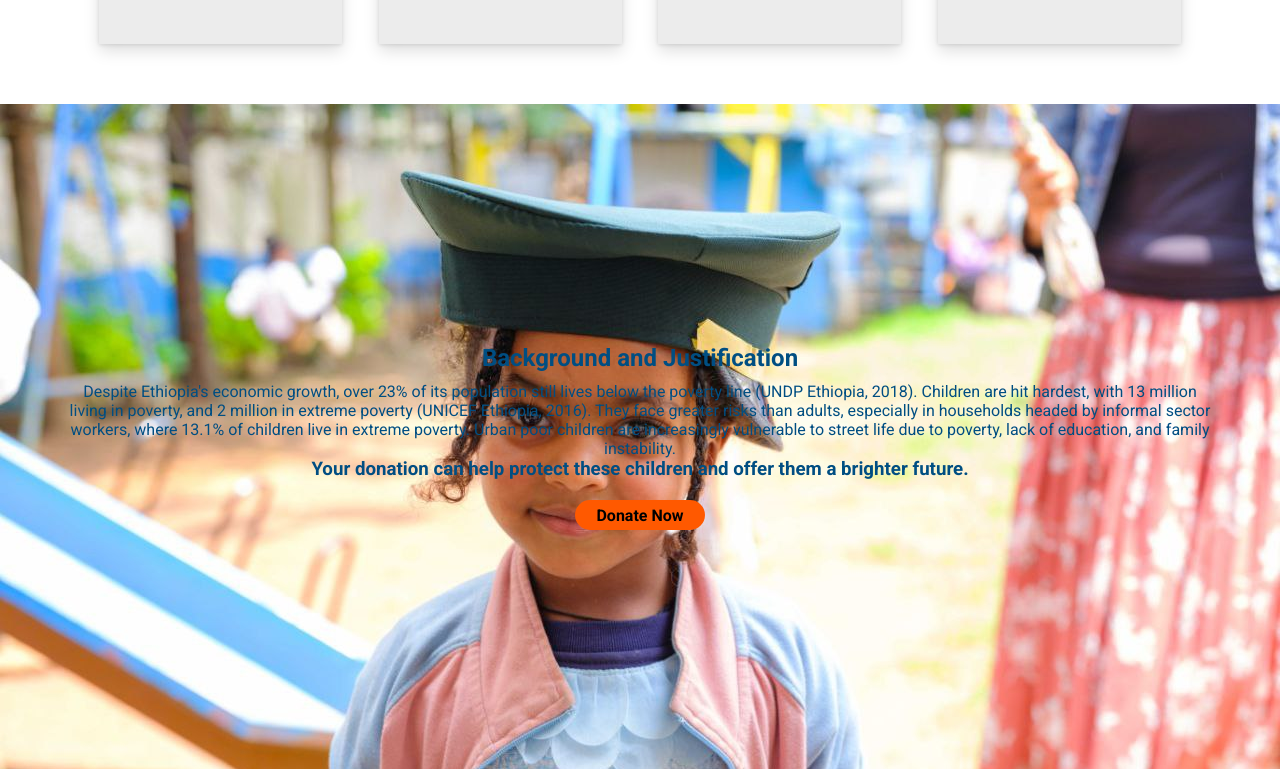
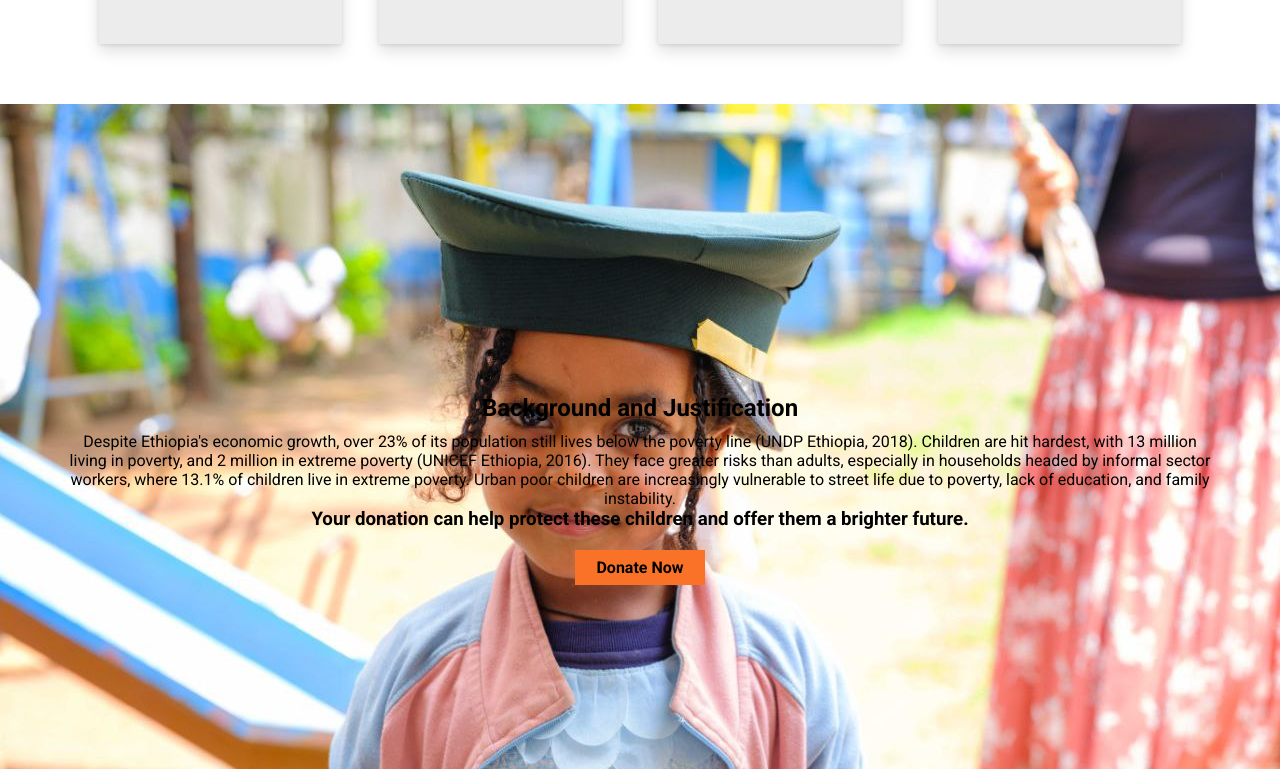
Before and after one commit to yonasman/SCCMA_Website, a React (Vite) app in the folder CLIENT/sccma/: page / in a window 1280 px wide. Shown: the part 1811-2580 px from the top of the page. Built offline with nearby package versions, Linux system fonts and the light colour scheme.

Commit message:
Modify contact form component

```diff
--- a/CLIENT/sccma/Markup/Components/Carousel/carousel.module.css
+++ b/CLIENT/sccma/Markup/Components/Carousel/carousel.module.css
@@ -40,7 +40,7 @@
     font-size: 11px;
     width: 90vw;
     text-align: center;
-    background: linear-gradient(to right,#ff2e7a , #4a98f9);
+    background: linear-gradient(to right,#1ff0ff , #9515c8);
     background-clip: text;
     color: transparent;
 }
--- a/CLIENT/sccma/Markup/Components/Cause/cause.module.css
+++ b/CLIENT/sccma/Markup/Components/Cause/cause.module.css
@@ -3,6 +3,12 @@
     margin: 29px 0;
     background-image: linear-gradient(60deg, #3d3393 0%, #2b76b9 37%, #2cacd1 65%, #35eb93 100%);
     padding-bottom: 15px;
+}
+.cause_container .left_container {
+    order: 2;
+}
+.cause_container .right_container {
+    order: 1;
 }
 .cause_container .left_container h2 {
     text-align: center;
@@ -14,10 +20,10 @@
     content: '';
     display: block;
     width: 75%;
-    height: 0.3px;
+    height: 0.09px;
     background-color: rgb(150, 201, 242);
     position: absolute;
-    left: 12%;
+    left: 10%;
     margin-top: 12px;
 }
 .cause_container .right_container h2::after {
@@ -32,6 +38,7 @@
 }
 .card_container {
     margin: 0 auto;
+
 }
 .right_container h2{
     text-align: center;
@@ -46,15 +53,14 @@
     background-color: #ff5900;
     border: none;
     display: block;
-    height: 30px;
-    width: 130px;
+    height: 34px;
+    width: 120px;
     font-weight: bold;
-    border-radius: 20px;
     cursor: pointer;
     text-decoration: none;
     color: black;
     padding-left: 20px;
-    padding-top: 5px;
+    padding-top: 8px;
     margin: 20px auto;
     margin-top: 34px;
 
@@ -72,26 +78,35 @@
     .cause_container {
         display: flex;
         justify-content: space-between;
-
+    }
+    .cause_container .left_container {
+        order: 1;
+    }
+    .cause_container .right_container {
+        order: 2;
+    }
+    .card_container {
+        padding-left: 18px;
     }
     .featured_card_container {
         width: 40%;
         margin: 0;
-        margin-right: 36px;
+        margin-right: 60px;
     }
+
     .cause_container .right_container h2::after {
         content: '';
         display: block;
-        width: 28%;
+        width: 12.6%;
         height: 0.3px;
         background-color: rgb(150, 201, 242);
         position: absolute;
-        left: 64.1%;
+        left: 69.5%;
         margin-top: 12px;
     }
     .cause_container .left_container h2::after  {
-        width: 70%;
-        left: 15%;
+        width: 49%;
+        left: 17.4%;
     }
     .right_container {
         margin-right: 50px;
@@ -102,10 +117,10 @@
     }
     .cause_container .left_container h2 {
         text-align: start;
-        padding-left: 86px;
+        padding-left: 105px;
     }
     .donate_btn {
-        padding-top: 5px;
+        padding-top: 7px;
         padding-left: 17px;
         border: 1.9px solid #ff5900;
         margin-right: 30px;
--- a/CLIENT/sccma/Markup/Components/CauseCard/causeCard.module.css
+++ b/CLIENT/sccma/Markup/Components/CauseCard/causeCard.module.css
@@ -73,11 +73,11 @@
     .causeCard_container::after{
         content: '';
         display: block;
-        width: 38%;
+        width: 30.5%;
         height: 0.3px;
         background-color: rgb(148, 181, 207);
         position: absolute;
-        left: 8%;
+        left: 7.8%;
         margin-top: 220px;
     }
     .causeCard_container img {
--- a/CLIENT/sccma/Markup/Components/ContactForm/contactForm.module.css
+++ b/CLIENT/sccma/Markup/Components/ContactForm/contactForm.module.css
@@ -51,14 +51,15 @@
 
 }
 .form_container .submit_btn input{
-        width: 150px;
-        height: 30px;
-        background-color: #ff5500;
+        width: 95px;
+        height: 29px;
+        background-color: #ff7a38;
         border: none;
         font-size: 16px;
         font-weight: bold;
         cursor: pointer;
-
+        font-size: 17px;
+        padding-right: 6px;
 }
 .form_container .submit_btn input:hover {
     background-color: #fff;
@@ -67,7 +68,11 @@
 @media (min-width:768px) {
 
     .form_container input {
-        height: 27px;
+        height: 34px;
+    }
+    .form_container .submit_btn input {
+        width: 110px;
+        height: 38px;
     }
     .name_container {
         display: flex;
--- a/CLIENT/sccma/Markup/Components/FoundationHistory/foundationHistory.module.css
+++ b/CLIENT/sccma/Markup/Components/FoundationHistory/foundationHistory.module.css
@@ -1,6 +1,5 @@
 .foundation_container {
     background: linear-gradient(to bottom, #2c9cdd, #6C3895 );
-    margin-top: 60px;
     padding: 20px;
 }
 .foundation_text p {
--- a/CLIENT/sccma/Markup/Components/GetInTouch/getInTouch.module.css
+++ b/CLIENT/sccma/Markup/Components/GetInTouch/getInTouch.module.css
@@ -20,6 +20,6 @@
     }
     .getInTech_container p {
         color: #000;
-        font-size: 18px;
+        font-size: 22px;
     }
 }
--- a/CLIENT/sccma/Markup/Components/Justification/Justification.jsx
+++ b/CLIENT/sccma/Markup/Components/Justification/Justification.jsx
@@ -5,7 +5,7 @@ function Justification() {
     <>
         <div className={styles.justification_container}>
             <div className={styles.justification_text_container}>
-                <h2>Background and Justification</h2>
+                <h1>Background and Justification</h1>
                 <p>Despite Ethiopia's economic growth, over 23% of its population still lives below the poverty line (UNDP Ethiopia, 2018). Children are hit hardest, with 13 million living in poverty, and 2 million in extreme poverty (UNICEF Ethiopia, 2016). They face greater risks than adults, especially in households headed by informal sector workers, where 13.1% of children live in extreme poverty. Urban poor children are increasingly vulnerable to street life due to poverty, lack of education, and family instability.
                 </p>
                 <h3>Your donation can help protect these children and offer them a brighter future.</h3>
--- a/CLIENT/sccma/Markup/Components/Justification/justification.module.css
+++ b/CLIENT/sccma/Markup/Components/Justification/justification.module.css
@@ -6,8 +6,8 @@
     margin-top: 15px;
 }
 .justification_text_container {
-    color: #004e82;
-    padding-top: 60px;
+    color: #000000;
+    padding-top: 110px;
     width: 90%;
     text-align: center;
     margin: 0 auto;
@@ -15,36 +15,38 @@
 .justification_text_container p {
     display: none;
 }
-.justification_text_container h2 {
-    font-size: 20px;
+.justification_text_container h1 {
+    font-size: 25px;
 }
-.justification_text_container h2:first-child {
+.justification_text_container h1:first-child {
     display: none;
 }
 .donate_btn {
-    background-color: #ff5900;
+    background-color: #fa7228;
     border: none;
     display: block;
-    height: 30px;
+    height: 35px;
     width: 130px;
     font-weight: bold;
-    border-radius: 20px;
     cursor: pointer;
     text-decoration: none;
     color: black;
-    padding-top: 6px;
+    padding-top: 8px;
     margin: 20px auto;
 
 }
 .donate_btn:hover {
     background-color: #ffffff;
-    outline: 2px solid #ff5900;
+    outline: 1.8px solid #ff5900;
 }
 @media (min-width:768px) {
     .justification_text_container {
-        padding-top: 240px;
+        padding-top: 290px;
     }
-    .justification_text_container h2:first-child {
+    .justification_text_container h1 {
+        font-size: 50px;
+    }
+    .justification_text_container h1:first-child {
         display: block;
         padding-bottom: 10px;
         font-size: 24px;
--- a/CLIENT/sccma/Markup/Components/Volunteer/volunteer.module.css
+++ b/CLIENT/sccma/Markup/Components/Volunteer/volunteer.module.css
@@ -38,7 +38,7 @@
     cursor: pointer;
     text-decoration: none;
     color: black;
-    padding: 5px 23px;
+    padding: 7px 23px;
     box-shadow: 0 0 10px 1px #0000005b;
 }
 .subscribe_btn:hover {
```
